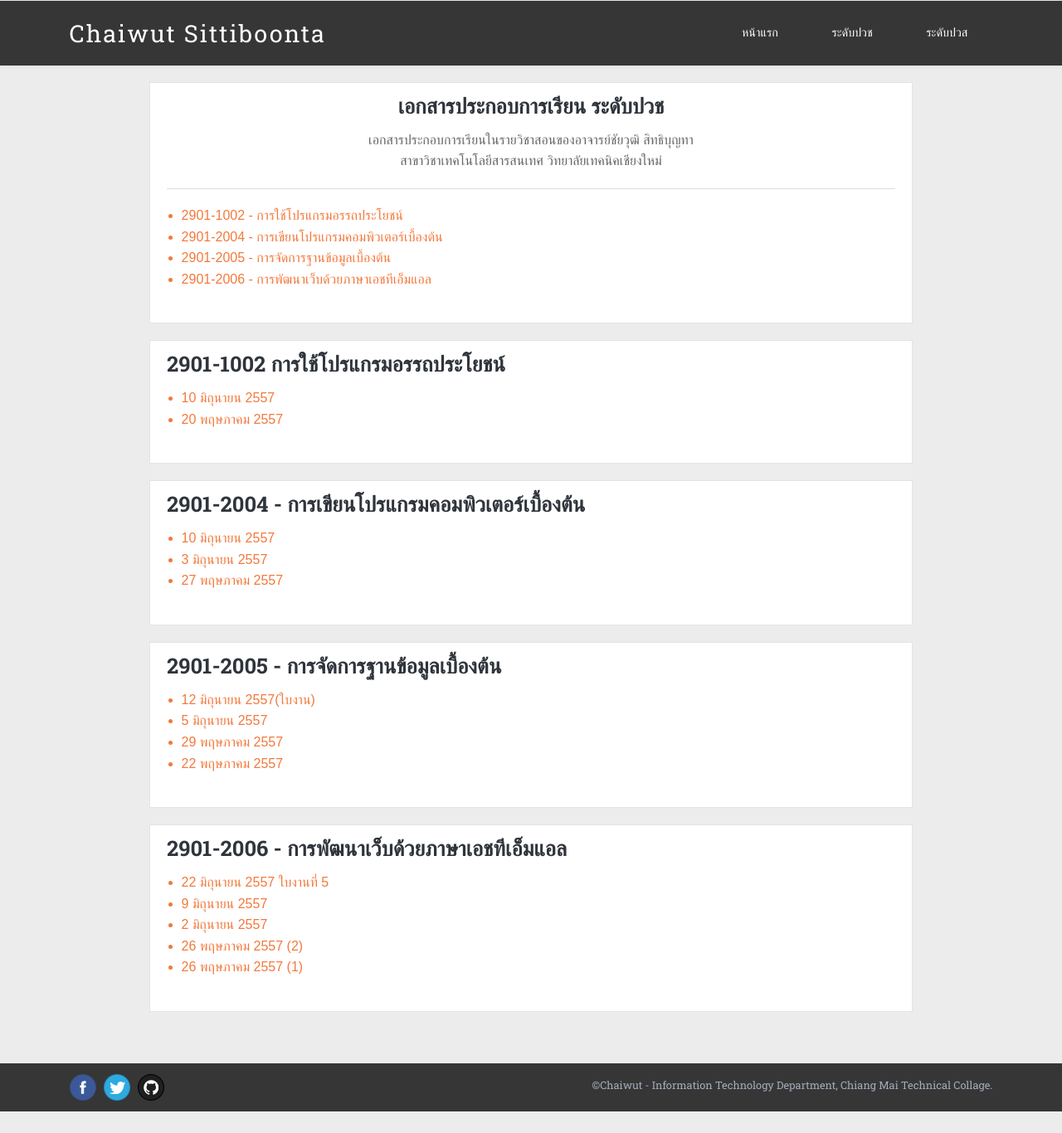
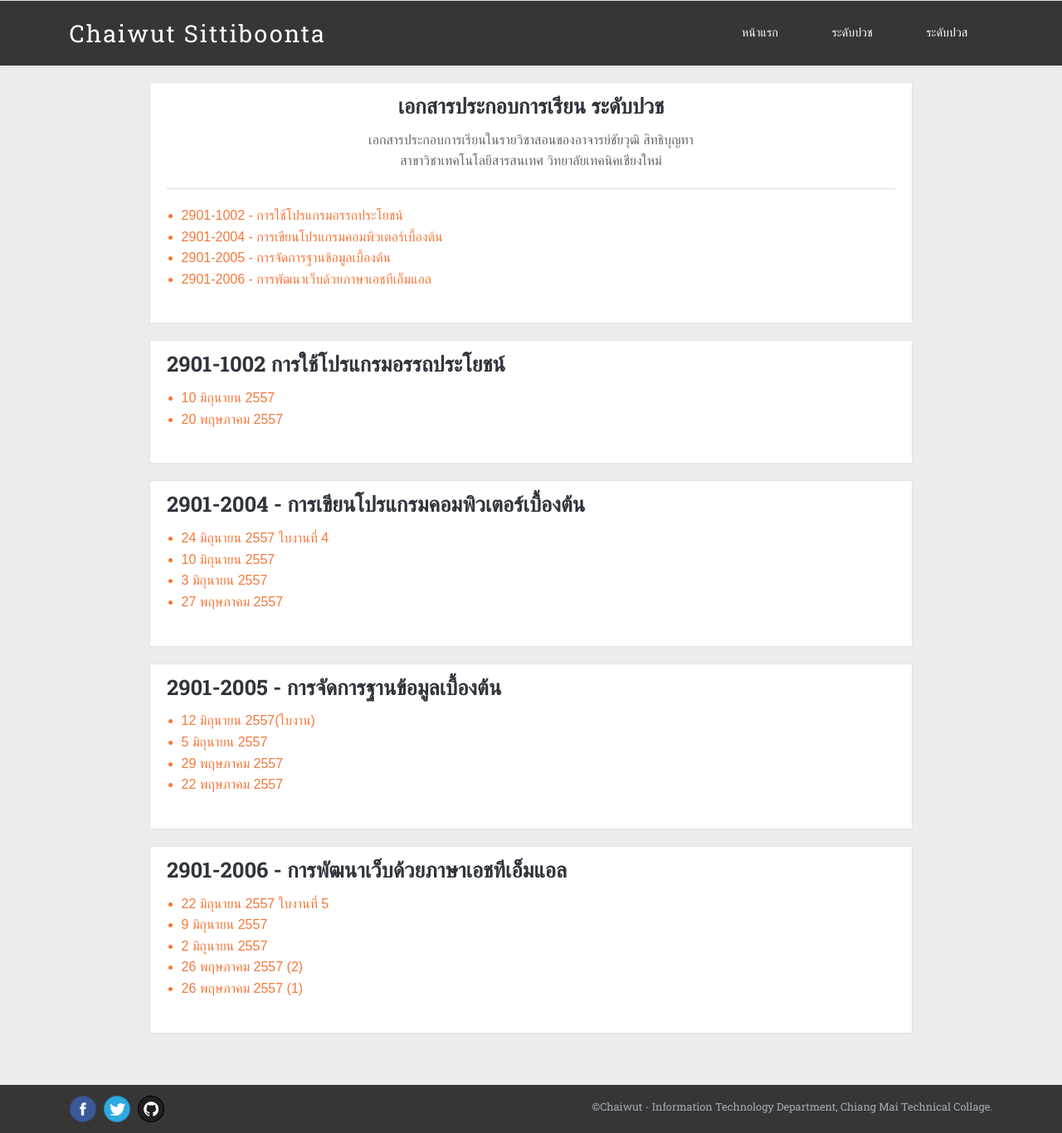
Before and after one commit to ichaiwut/ichaiwut.github.io, a Jekyll site: the page built from slides/diploma.html, in a window 1280 px wide. Shown: the whole page at 83% size. Built offline with Jekyll 4.4.1, drawn with Linux system fonts in a browser that asks for light colours; Markdown is read by kramdown in place of the engine named in the settings; before the commit the page ends 1340 px from its top, so only the background shows below that.

Commit message:
Added Slide

```diff
--- a/slides/diploma.html
+++ b/slides/diploma.html
@@ -42,6 +42,10 @@
 			<div class="post-list-container slide-con" id="programimg-base">
 				<h2>2901-2004 - การเขียนโปรแกรมคอมพิวเตอร์เบื้องต้น</h2>
 				<ul>
+					<li>
+						<a href="https://www.dropbox.com/s/au6nc7twuk8j22t/2901-2004_24-06-2014_1.pdf" target="_blank">24 มิถุนายน 2557</a>
+						<a href="https://www.dropbox.com/s/xlouatekh2yerp2/%E0%B9%83%E0%B8%9A%E0%B8%87%E0%B8%B2%E0%B8%99%E0%B8%97%E0%B8%B5%E0%B9%88%204.docx" target="_blank">ใบงานที่ 4</a>
+					</li>
 					<li><a href="https://www.dropbox.com/s/ql8mrriesc4g1kl/2901-2004_10-06-2014.pdf" target="_blank">10 มิถุนายน 2557</a></li>
 					<li><a href="https://www.dropbox.com/s/v85vstcq74ra0ti/2901-2004_03-06-2014.pdf" target="_blank">3 มิถุนายน 2557</a></li>
 					<li><a href="https://www.dropbox.com/s/w1t0q3f41ews0w4/2901-2004_27-05-2014_1.pdf" target="_blank">27 พฤษภาคม 2557</a></li>
```
